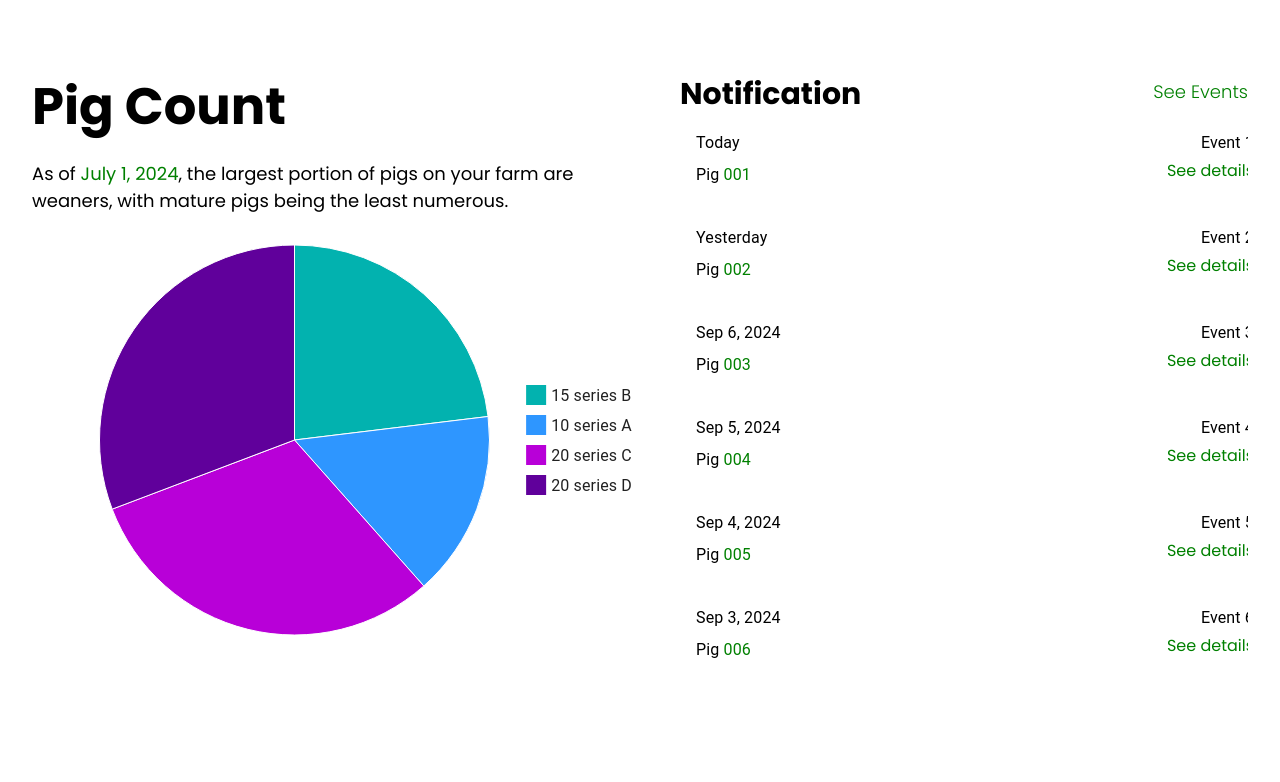
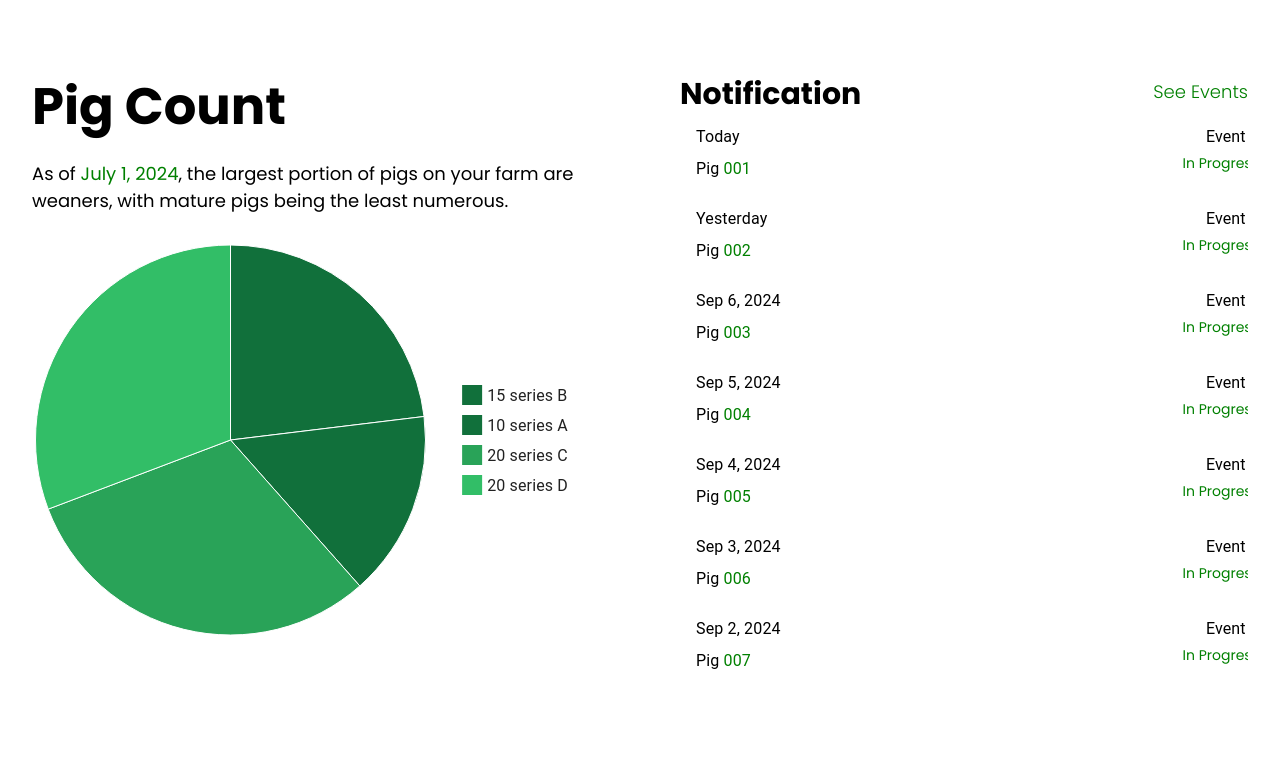
Before and after one commit to jlexm/pigkeep, a React (Vite) app in the folder admin/: page / in a window 1280 px wide. Shown: the part 664-1446 px from the top of the page. Built offline with nearby package versions, Linux system fonts and the light colour scheme.

Commit message:
web_HomeScreen_Fixed notif and chart

```diff
--- a/admin/src/components/Home/HomeScreen.css
+++ b/admin/src/components/Home/HomeScreen.css
@@ -35,6 +35,10 @@
 .listRow1 {
     display: flex;
     align-content: space-between;
+}
+
+.notif {
+    padding: 5;
 }
 
 .black {
--- a/admin/src/components/Home/Notifications.tsx
+++ b/admin/src/components/Home/Notifications.tsx
@@ -3,7 +3,7 @@ import Box from '@mui/material/Box';
 import ListItem from '@mui/material/ListItem';
 import ListItemButton from '@mui/material/ListItemButton';
 import ListItemText from '@mui/material/ListItemText';
-import { FixedSizeList, ListChildComponentProps } from 'react-window';
+import { VariableSizeList, ListChildComponentProps } from 'react-window';
 import { Grid2, Link } from '@mui/material';
 import './HomeScreen.css'; // Ensure this file includes the scrollbar styling
 
@@ -25,17 +25,12 @@ const generateEvents = (count: number) => {
   return events;
 };
 
-// Generate a larger set of events
-const allEvents = generateEvents(50); // Generate 50 example events
-
-
+const allEvents = generateEvents(50);
 const events = allEvents.slice(0, 20);
 
 function formatEventDate(dateString: string) {
   const eventDate = new Date(dateString);
   const today = new Date();
-
-
   today.setHours(0, 0, 0, 0);
   eventDate.setHours(0, 0, 0, 0);
 
@@ -47,18 +42,17 @@ function formatEventDate(dateString: string) {
   } else if (diffDays === 1) {
     return 'Yesterday';
   } else {
-    // Format dates older than 1 day
     return eventDate.toLocaleDateString('en-US', {
       month: 'short', day: 'numeric', year: 'numeric'
     });
   }
 }
 
-const RenderRow = React.memo(({ index }: ListChildComponentProps) => {
+const RowRenderer = React.memo(({ index, style }: ListChildComponentProps) => {
   const event = events[index];
 
   return (
-    <ListItem style={{ paddingBottom: 15 }} key={index} component="div" disablePadding>
+    <ListItem style={{ ...style, paddingBottom: 15}} key={index} component="div" disablePadding>
       <ListItemButton>
         <Box className="listBox">
           <Box className="listRow1">
@@ -84,8 +78,8 @@ const RenderRow = React.memo(({ index }: ListChildComponentProps) => {
               sx={{ flex: '1' }}
             />
             <Link
-              href="#" underline="hover" sx={{ flex: '1', textAlign: 'right', color: 'green', fontSize: 16 }}>
-              See details
+              href="#" underline="hover" sx={{ flex: '1', textAlign: 'right', color: 'green', fontSize: 14 }}>
+              In Progress
             </Link>
           </Box>
         </Box>
@@ -95,6 +89,8 @@ const RenderRow = React.memo(({ index }: ListChildComponentProps) => {
 });
 
 export default function VirtualizedList() {
+  const getItemSize = () => 82;
+
   return (
     <Grid2 container size={12} spacing={1}>
       <Grid2 size={6}>
@@ -105,16 +101,16 @@ export default function VirtualizedList() {
           {'See Events'}
         </Link>
       </Grid2>
-      <Box sx={{ width: '100%', height: 580, maxWidth: 605, overflowY: 'auto' }}>
-        <FixedSizeList
-          height={560}
-          width={590}
-          itemSize={82}
+      <Box className="notif" sx={{ width: '100%', height: 580, maxWidth: 595, overflowY: 'auto' }}>
+        <VariableSizeList
+          height={580}
+          width={595}
           itemCount={events.length}
+          itemSize={getItemSize}
           overscanCount={5}
         >
-          {RenderRow}
-        </FixedSizeList>
+          {RowRenderer}
+        </VariableSizeList>
       </Box>
     </Grid2>
   );
--- a/admin/src/components/Home/PieChart.tsx
+++ b/admin/src/components/Home/PieChart.tsx
@@ -1,11 +1,11 @@
-import * as React from 'react'
-import { PieChart } from '@mui/x-charts/PieChart'
-import { Grid2 } from '@mui/material'
-import './HomeScreen.css'
+import * as React from 'react';
+import { PieChart } from '@mui/x-charts/PieChart';
+import { Grid2 } from '@mui/material';
+import './HomeScreen.css';
 
 export default function BasicPie() {
   return (
-    (<Grid2 container spacing={1}>
+    <Grid2 container spacing={1}>
       <Grid2 size={12}>
         <h1 className="pigCount">Pig Count</h1>
       </Grid2>
@@ -16,7 +16,7 @@ export default function BasicPie() {
           being the least numerous.
         </p>
       </Grid2>
-      <Grid2 size={12}>
+      <Grid2 size={12} sx={{ ml: -8 }}> {/* Move the chart left by setting a negative margin */}
         <PieChart
           series={[
             {
@@ -36,10 +36,11 @@ export default function BasicPie() {
               ],
             },
           ]}
+          colors={['#11703B', '#11703B', '#29A358', '#32BE67']} // Customize slice colors here
           width={620}
           height={400}
         />
       </Grid2>
-    </Grid2>)
+    </Grid2>
   );
 }
```
